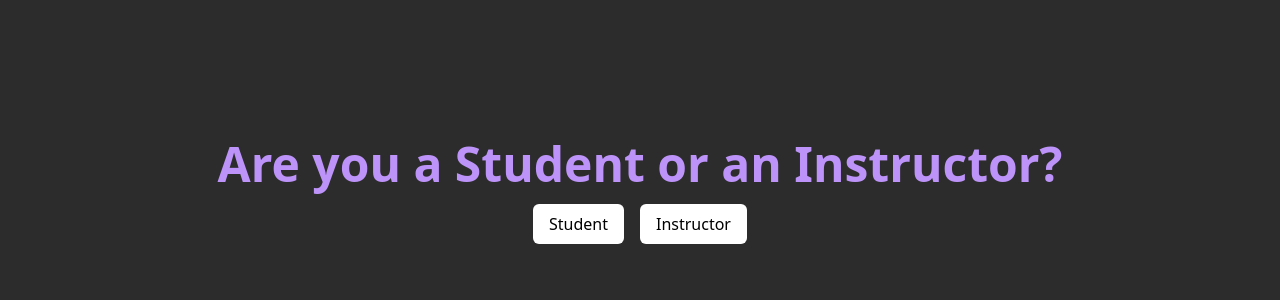
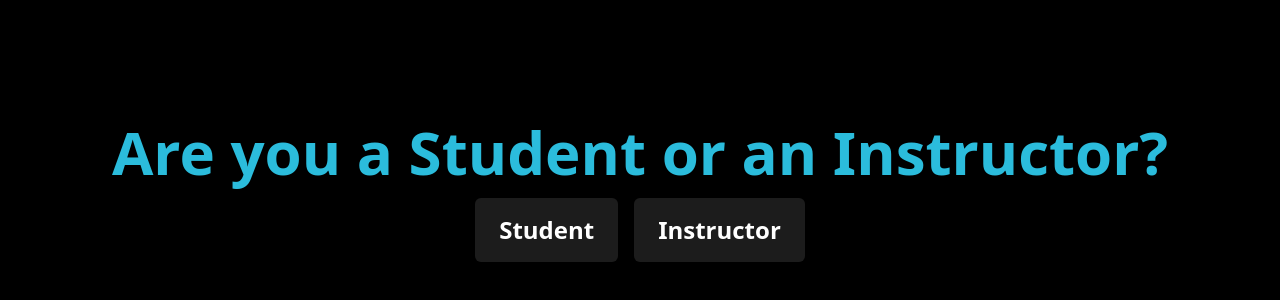
Before and after one commit to frypan05/SIH24, a Next.js app in the folder sih/: page /resources in a window 1280 px wide. Shown: the part 200-500 px from the top of the page. Built offline with nearby package versions, Linux system fonts and the light colour scheme.

Commit message:
resources, few, formating, error fixing Updated

```diff
--- a/sih/pages/index.js
+++ b/sih/pages/index.js
@@ -11,7 +11,7 @@ export default function Home() {
       <h1 className="text-7xl font-bold text-[#2BBCDC] mb-8 text-center raleway-bold">
         StudyNexus
       </h1>
-      <div className="flex justify-center space-x-8 mt-8">
+      <div className="flex justify-center space-x-8 mt-3">
 
         <Link href="/planner">
           <div className={`${styles.card} bg-[#1A1E24] hover:bg-[#1C5E6C] transition-all duration-300 transform hover:scale-105`}>
--- a/sih/pages/resources/index.js
+++ b/sih/pages/resources/index.js
@@ -13,21 +13,21 @@ const Resources = () => {
   };
 
   return (
-    <div className="h-screen flex justify-center items-center bg-[#2C2C2C]">
+    <div className="h-screen flex justify-center items-center bg-[#000]">
       <div className="text-center">
-        <h1 className="text-5xl font-bold text-[#BD93F9] mb-4">
+        <h1 className="text-6xl font-bold text-[#2BBCDC] mb-4">
           Are you a Student or an Instructor?
         </h1>
         <div className="flex justify-center mb-4">
           <button
             onClick={() => handleSelection('student')}
-            className="bg-white text-black py-2 px-4 rounded-md hover:bg-[#6A1D85] transition duration-300 ease-in-out"
+            className="bg-[#1c1c1c] text-2xl font-bold text-white py-4 px-6 rounded-md hover:bg-[#1C5E6C] transform hover:scale-110 transition duration-300 ease-in-out"
           >
             Student
           </button>
           <button
             onClick={() => handleSelection('instructor')}
-            className="bg-white text-black py-2 px-4 rounded-md hover:bg-[#6A1D85] transition duration-300 ease-in-out ml-4"
+            className="bg-[#1c1c1c] text-2xl font-bold text-white py-4 px-6 rounded-md hover:bg-[#1C5E6C] transform hover:scale-110 transition duration-300 ease-in-out ml-4"
           >
             Instructor
           </button>
--- a/sih/pages/resources/student.js
+++ b/sih/pages/resources/student.js
@@ -27,7 +27,7 @@ const DeveloperRoadmaps = () => {
         <div className="text-center mb-8">
           <div className="inline-block bg-[#01151A] text-[#BD93F9] text-sm px-4 py-2 rounded-full mb-4">
             {/* Link to the landing page */}
-            <a href="/" className="text-[#BD93F9] hover:underline">Back to Home Page.</a>
+            <a href="/" className="text-[#BD93F9] hover:underline">Back to Home Page</a>
           </div>
           <h1 className="text-5xl font-bold text-[#8AD4D0] mb-4">Handcrafted Developer Roadmaps</h1>
           <p className="text-gray-400 max-w-2xl mx-auto">
--- a/sih/styles/signup.module.css
+++ b/sih/styles/signup.module.css
@@ -29,7 +29,7 @@
 }
 
 .backArrow:hover {
-  background-color: #0b2d76; /* Darker purple on hover */
+  background-color: #1D274B; /* Darker purple on hover */
   transform: scale(1.1); /* Slightly enlarge on hover */
 }
 
```
